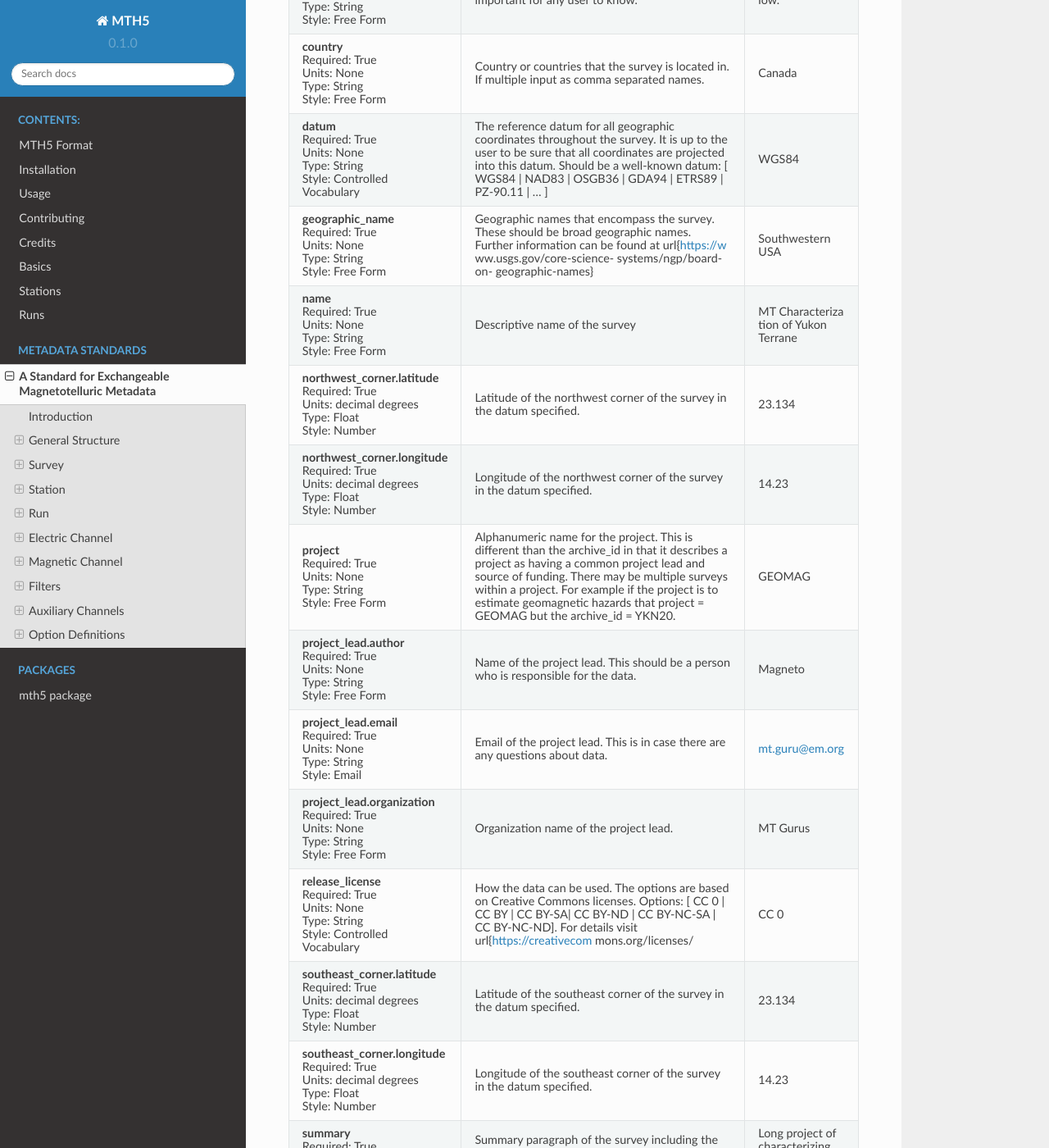
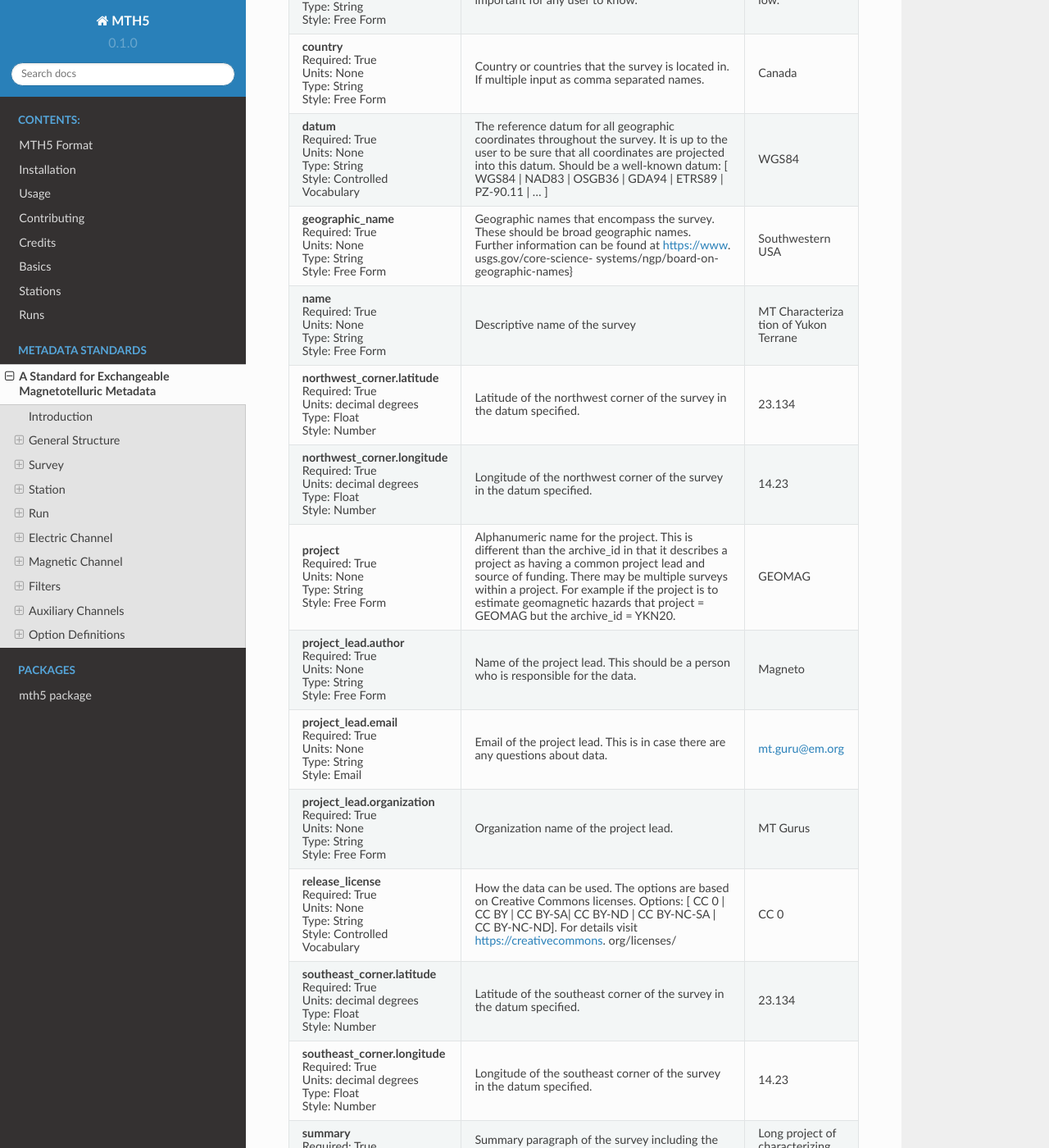
Before and after one commit to kujaku11/mth5, a Sphinx documentation site: the page built from docs/source/mt_metadata_guide.rst, in a window 1280 px wide and 1400 px high, scrolled down 6123 px. Shown: the whole window at 82% size. Built offline with Sphinx 7.4.7 and the Read the Docs theme 2.0.0, drawn with Linux system fonts in a browser that asks for light colours; formulas are drawn with MathJax 3; the version number is read from the project's files by our own code; some of the changed text lies outside the part shown.

Commit message:
adjusting metadata standards rst

```diff
--- a/docs/source/mt_metadata_guide.rst
+++ b/docs/source/mt_metadata_guide.rst
@@ -319,8 +319,8 @@
        |                                              |                                |                |
        | Style: Alpha Numeric                         |                                |                |
        +----------------------------------------------+--------------------------------+----------------+
-       | **citation_dataset.doi**                     | The full URL of the doi Number | \url{http://doi|
-       |                                              | provided by the archive that   | .10.adfabe}    |
+       | **citation_dataset.doi**                     | The full URL of the doi Number | http://doi.1.a |
+       |                                              | provided by the archive that   |                |
        | Required: True                               | describes the raw data         |                |
        |                                              |                                |                |
        | Units: None                                  |                                |                |
@@ -329,8 +329,8 @@
        |                                              |                                |                |
        | Style: URL                                   |                                |                |
        +----------------------------------------------+--------------------------------+----------------+
-       | **citation_journal.doi**                     | The full URL of the doi Number | \url{http://do |
-       |                                              | for a journal article(s) that  | i.10.xbsfs2}   |
+       | **citation_journal.doi**                     | The full URL of the doi Number | http://doi.1.b |
+       |                                              | for a journal article(s) that  |                |
        | Required: False                              | uses these data.  If multiple  |                |
        |                                              | journal articles use these     |                |
        | Units: None                                  | data provide as a comma        |                |
@@ -373,8 +373,8 @@
        |                                              | encompass the survey.  These   | USA            |
        | Required: True                               | should be broad geographic     |                |
        |                                              | names.  Further information    |                |
-       | Units: None                                  | can be found at \url{https://w |                |
-       |                                              | ww.usgs.gov/core-science-      |                |
+       | Units: None                                  | can be found at https://www.   |                |
+       |                                              | usgs.gov/core-science-         |                |
        | Type: String                                 | systems/ngp/board-on-          |                |
        |                                              | geographic-names}              |                |
        | Style: Free Form                             |                                |                |
@@ -458,8 +458,8 @@
        |                                              | CC 0 | CC BY | CC BY-SA|       |                |
        | Units: None                                  | CC BY-ND | CC BY-NC-SA |       |                |
        |                                              | CC BY-NC-ND]. For details      |                |
-       | Type: String                                 | visit \url{https://creativecom |                |
-       |                                              | mons.org/licenses/             |                |
+       | Type: String                                 | visit https://creativecommons. |                |
+       |                                              | org/licenses/                  |                |
        | Style: Controlled Vocabulary                 |                                |                |
        +----------------------------------------------+--------------------------------+----------------+
        | **southeast_corner.latitude**                | Latitude of the southeast      | 23.134         |
```
Also changed, not shown: other parts of docs/source/mt_metadata_guide.rst (+12 -12 lines).
